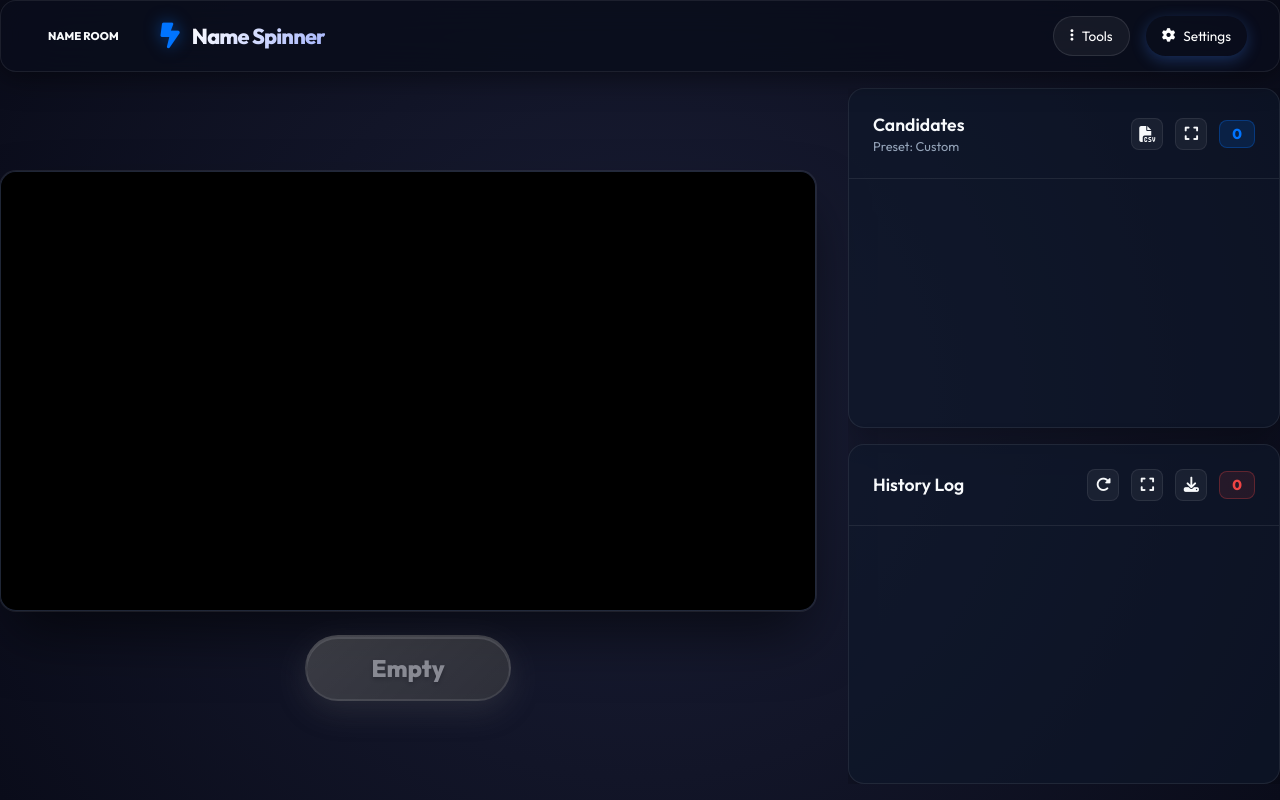
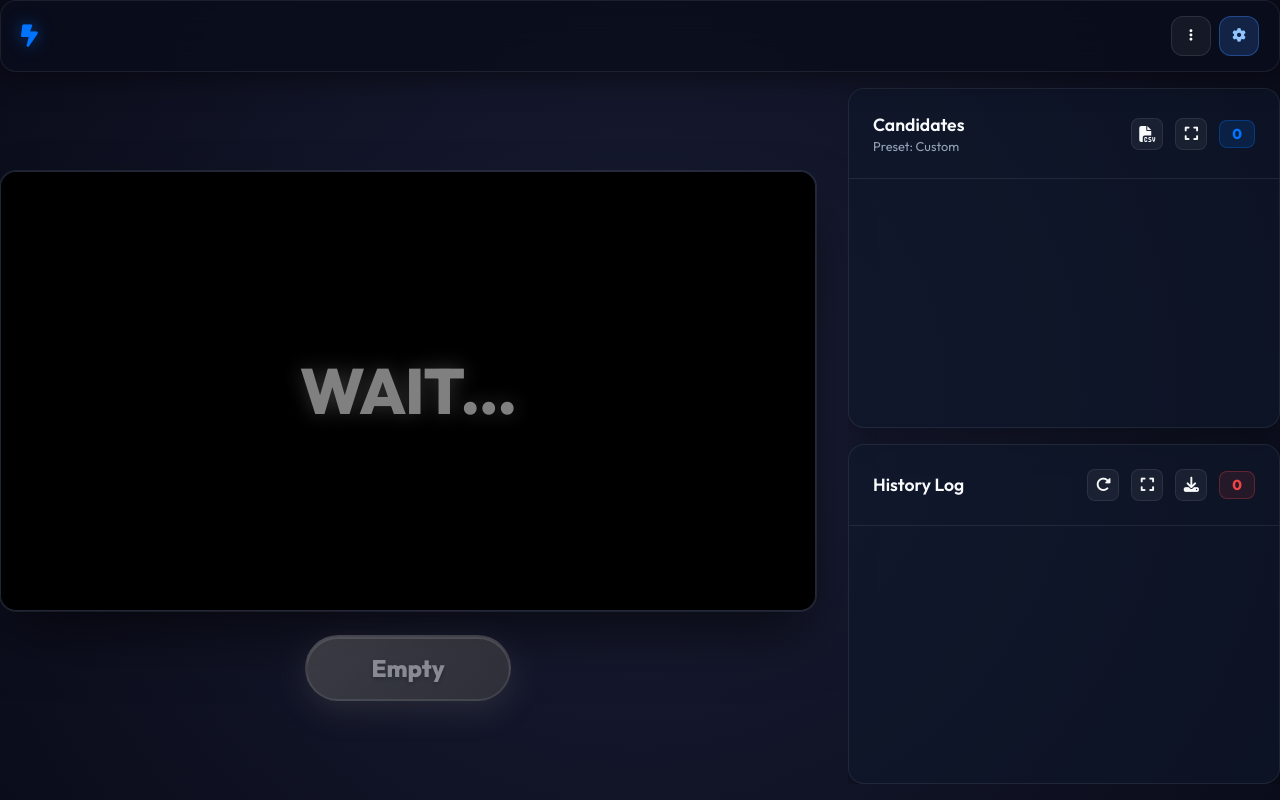
Before and after one commit to FamZ-Debug/spin-slot, a plain HTML site: page names.html in a window 1280 px wide. Drawn offline with Linux system fonts and the light colour scheme.

Commit message:
update project contents

```diff
--- a/names.html
+++ b/names.html
@@ -15,7 +15,6 @@
     <style>
         /* Name Room Specific Styles */
         body { background: radial-gradient(circle at center, #1a1e36 0%, #0a0c1a 100%); }
-        .name-room-badge { background: var(--accent-gradient); padding: 5px 15px; border-radius: 20px; font-size: 0.7rem; font-weight: 800; text-transform: uppercase; margin-right: 15px; }
         .slot-text { font-size: var(--slot-font-size); color: var(--slot-font-color); letter-spacing: -1px; }
         .display-mode .slot-text { font-size: calc(var(--slot-font-size) * 1.5); color: var(--slot-font-color); }
     </style>
@@ -25,35 +24,12 @@
         <!-- Navigation -->
         <header class="top-nav glass-panel">
             <div class="nav-brand">
-                <span class="name-room-badge">Name Room</span>
-                <i class="fa-solid fa-bolt-lightning brand-icon"></i>
-                <h1>Name Spinner</h1>
+                <i class="fa-solid fa-bolt-lightning brand-icon" title="Made with ♥ by FamZ"></i>
             </div>
             <div class="nav-actions">
-                <!--
-                <div class="dropdown">
-                    <button class="btn-icon dropdown-trigger" id="lang-display">
-                        <i class="fa-solid fa-globe"></i>
-                        <span>EN</span>
-                    </button>
-                    <div class="dropdown-menu glass-panel">
-                        <button class="dropdown-item lang-option" data-value="en">
-                            <span>English (EN)</span>
-                        </button>
-                        <button class="dropdown-item lang-option" data-value="th">
-                            <span>ไทย (TH)</span>
-                        </button>
-                        <button class="dropdown-item lang-option" data-value="ru">
-                            <span>Русский (RU)</span>
-                        </button>
-                    </div>
-                </div>
-                -->
-
                 <div class="dropdown">
                     <button class="btn-icon dropdown-trigger">
                         <i class="fas fa-ellipsis-v"></i>
-                        <span data-i18n="tools">Tools</span>
                     </button>
                     <div class="dropdown-menu glass-panel">
                         <a href="index.html" class="dropdown-item">
@@ -65,7 +41,7 @@
                     </div>
                 </div>
                 <button id="btn-settings" class="btn-primary">
-                    <i class="fa-solid fa-gear"></i> <span data-i18n="settings">Settings</span>
+                    <i class="fa-solid fa-gear"></i>
                 </button>
             </div>
         </header>
--- a/script.js
+++ b/script.js
@@ -45,6 +45,7 @@ class RandomizerApp {
 
         this.isSpinning = false;
         this.isDisplayMode = false;
+        this.hasSpunOnce = false;
         this.uploadedImageBase64 = null;
 
         // Detect if we're on the Name Room page (no images)
@@ -569,6 +570,7 @@ class RandomizerApp {
                  });
 
                  this.drawnItems = [];
+                 this.hasSpunOnce = false;
                  if(this.$winnerText) this.$winnerText.textContent = 'Ready to Spin';
                  if(this.$slotReel) this.$slotReel.innerHTML = '';
                  this.renderManageList();
@@ -1249,6 +1251,7 @@ class RandomizerApp {
         if (this.isSpinning || this.items.length === 0) return;
         if (!this.$slotReel || !this.$slotWindow) return;
         this.isSpinning = true;
+        this.hasSpunOnce = true;
 
         // Define exact winner early so both screens show the exact same item
         let winner;
@@ -1376,6 +1379,21 @@ class RandomizerApp {
 
         const isX = this.settings.spinAxis === 'x';
         this.$slotReel.style.flexDirection = isX ? 'row' : 'column';
+
+        // Before first spin in Name Room, show "Wait..." placeholder
+        if (this.isNameRoom && !this.hasSpunOnce) {
+            setTimeout(() => {
+                const itemWidth = this.$slotWindow.clientWidth;
+                const itemHeight = this.$slotWindow.clientHeight;
+                const div = document.createElement('div');
+                div.className = 'slot-item';
+                div.style.width = isX ? itemWidth + 'px' : '100%';
+                div.style.height = isX ? '100%' : itemHeight + 'px';
+                div.innerHTML = `<span class="slot-text" style="opacity: 0.5;">Wait...</span>`;
+                this.$slotReel.appendChild(div);
+            }, 50);
+            return;
+        }
 
         // Use the first 3 items from the list to ensure all tabs show the same idle state
         const itemsToDisplay = this.items.slice(0, 3);
--- a/style.css
+++ b/style.css
@@ -81,7 +81,7 @@ h1, h2, h3 { font-weight: 600; }
 /* Header */
 .top-nav {
     display: flex; justify-content: space-between; align-items: center;
-    padding: 0 32px; height: 72px;
+    padding: 0 20px; height: 72px;
     background: rgba(10, 14, 28, 0.85); backdrop-filter: blur(25px);
     border-bottom: 1px solid rgba(255,255,255,0.08);
     position: sticky; top: 0; z-index: 99999 !important;
@@ -89,20 +89,10 @@ h1, h2, h3 { font-weight: 600; }
     overflow: visible !important;
 }
 
-.nav-brand { display: flex; align-items: center; gap: 12px; }
-.nav-brand h1 {
-    font-size: 1.35rem; font-weight: 800; margin: 0;
-    background: linear-gradient(135deg, #fff 0%, #a5b4fc 100%);
-    -webkit-background-clip: text;
-    background-clip: text;
-    -webkit-text-fill-color: transparent;
-    letter-spacing: -0.8px;
-}
-.brand-icon { font-size: 1.6rem; color: var(--primary); filter: drop-shadow(0 0 8px rgba(0, 116, 255, 0.5)); }
+.nav-brand { display: flex; align-items: center; min-width: 40px; }
+.brand-icon { font-size: 1.4rem; color: var(--primary); filter: drop-shadow(0 0 8px rgba(0, 116, 255, 0.5)); }
 
-.status-dot { width: 8px; height: 8px; background: #22c55e; border-radius: 50%; display: inline-block; margin-right: 8px; box-shadow: 0 0 10px #22c55e; }
-
-.nav-actions { display: flex; align-items: center; gap: 16px; overflow: visible !important; }
+.nav-actions { display: flex; align-items: center; gap: 8px; overflow: visible !important; }
 
 /* Dropdown System */
 .dropdown { position: relative; display: inline-block; }
@@ -126,13 +116,14 @@ h1, h2, h3 { font-weight: 600; }
 .dropdown-item:hover { background: rgba(255,255,255,0.1); color: white; }
 
 .top-nav .btn-icon, .top-nav .btn-primary {
-    border-radius: 50px; padding: 8px 16px; font-size: 0.85rem; display: flex; align-items: center; gap: 8px;
+    width: 40px; height: 40px; padding: 0;
+    border-radius: 12px; font-size: 0.85rem; display: flex; align-items: center; justify-content: center;
     transition: all 0.3s cubic-bezier(0.175, 0.885, 0.32, 1.275); background: rgba(255,255,255,0.05);
-    border: 1px solid rgba(255,255,255,0.1); height: 40px; white-space: nowrap; color: white;
+    border: 1px solid rgba(255,255,255,0.1); color: white;
 }
 .top-nav .btn-icon:hover { background: rgba(255,255,255,0.15); border-color: rgba(255,255,255,0.3); }
-.top-nav .btn-primary { background: var(--primary-color); border: none; box-shadow: 0 4px 15px rgba(59,130,246,0.3); }
-.top-nav .btn-primary:hover { filter: brightness(1.1); transform: translateY(-2px); box-shadow: 0 6px 20px rgba(59,130,246,0.4); }
+.top-nav .btn-primary { background: rgba(59, 130, 246, 0.2); border: 1px solid rgba(59, 130, 246, 0.4); box-shadow: none; color: #93c5fd; }
+.top-nav .btn-primary:hover { background: rgba(59, 130, 246, 0.35); border-color: rgba(59, 130, 246, 0.7); box-shadow: 0 0 12px rgba(59, 130, 246, 0.3); transform: none; }
 
 /* Buttons */
 button { font-family: inherit; font-size: 0.95rem; border: none; outline: none; transition: all 0.2s ease; cursor: pointer; }
```
Also changed, not shown: index.html (+2 -25 lines), 1 other file.
